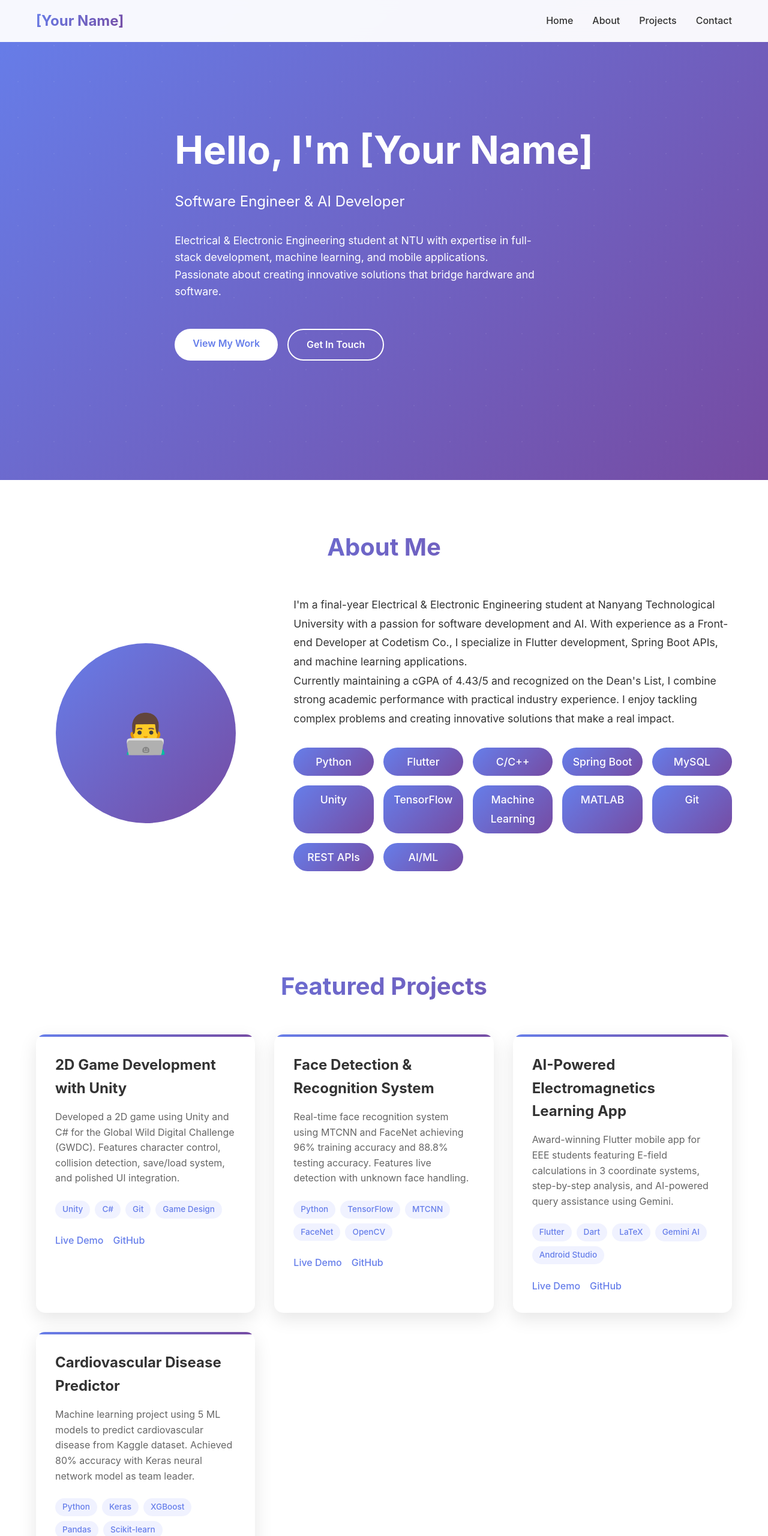
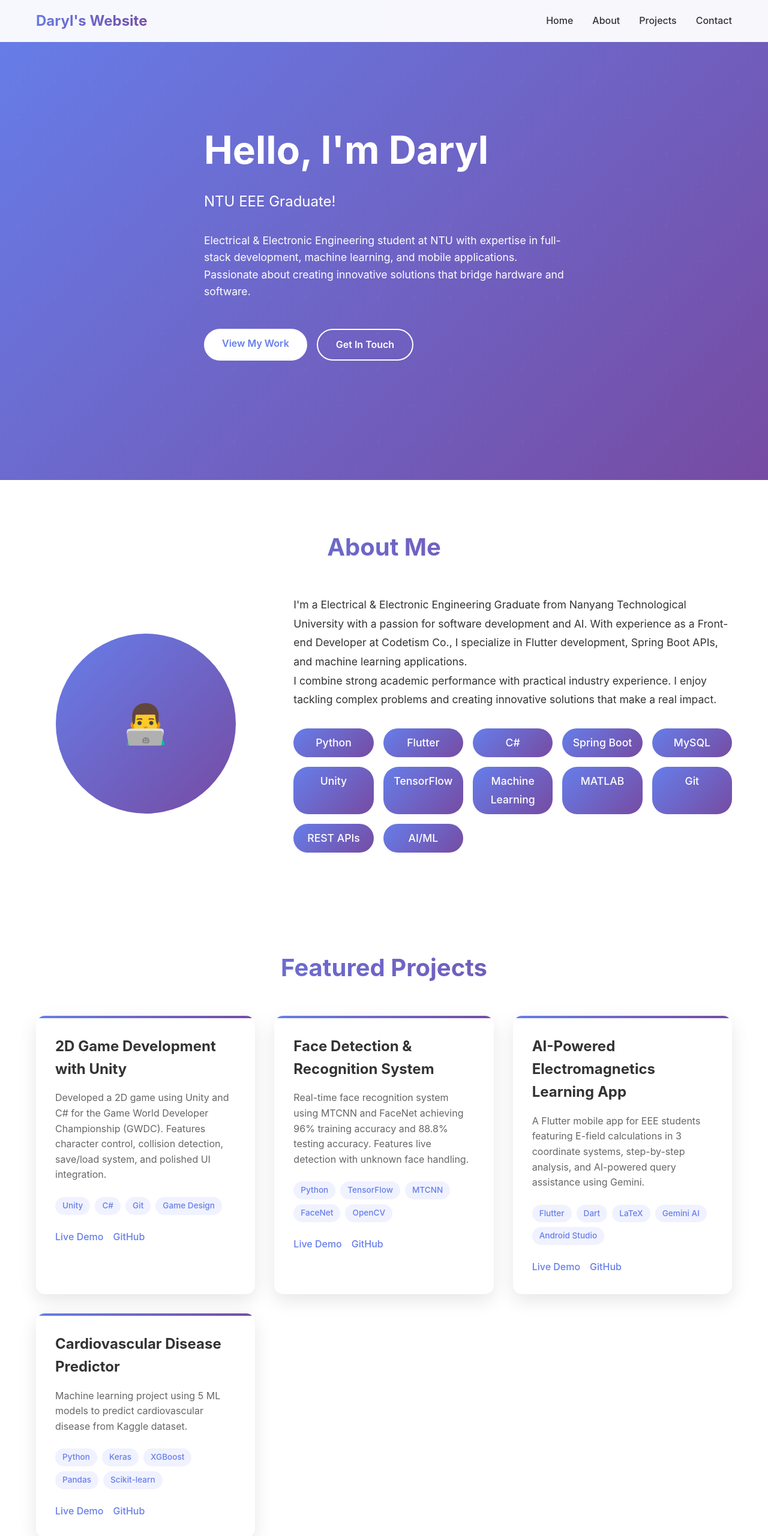
Before and after one commit to BotDoge1202/Portfolio, a plain HTML site: page index.html in a window 1280 px wide. Shown: the top 2560 px of the page at 60% size. Drawn offline with Linux system fonts and the light colour scheme.

Commit message:
Update index.html

```diff
--- a/index.html
+++ b/index.html
@@ -476,7 +476,7 @@
     <nav class="navbar">
         <div class="container">
             <div class="nav-container">
-                <div class="logo">[Your Name]</div>
+                <div class="logo">Daryl's Website</div>
                 <ul class="nav-links">
                     <li><a href="#home">Home</a></li>
                     <li><a href="#about">About</a></li>
@@ -491,8 +491,8 @@
     <section id="home" class="hero">
         <div class="container">
             <div class="hero-content">
-                <h1>Hello, I'm [Your Name]</h1>
-                <p class="subtitle">Software Engineer & AI Developer</p>
+                <h1>Hello, I'm Daryl</h1>
+                <p class="subtitle">NTU EEE Graduate!</p>
                 <p class="description">Electrical & Electronic Engineering student at NTU with expertise in full-stack development, machine learning, and mobile applications. Passionate about creating innovative solutions that bridge hardware and software.</p>
                 <div class="cta-buttons">
                     <a href="#projects" class="btn btn-primary">View My Work</a>
@@ -511,12 +511,12 @@
                     👨‍💻
                 </div>
                 <div class="about-text fade-in">
-                    <p>I'm a final-year Electrical & Electronic Engineering student at Nanyang Technological University with a passion for software development and AI. With experience as a Front-end Developer at Codetism Co., I specialize in Flutter development, Spring Boot APIs, and machine learning applications.</p>
-                    <p>Currently maintaining a cGPA of 4.43/5 and recognized on the Dean's List, I combine strong academic performance with practical industry experience. I enjoy tackling complex problems and creating innovative solutions that make a real impact.</p>
+                    <p>I'm a Electrical & Electronic Engineering Graduate from Nanyang Technological University with a passion for software development and AI. With experience as a Front-end Developer at Codetism Co., I specialize in Flutter development, Spring Boot APIs, and machine learning applications.</p>
+                    <p> I combine strong academic performance with practical industry experience. I enjoy tackling complex problems and creating innovative solutions that make a real impact.</p>
                     <div class="skills">
                         <div class="skill-tag">Python</div>
                         <div class="skill-tag">Flutter</div>
-                        <div class="skill-tag">C/C++</div>
+                        <div class="skill-tag">C#</div>
                         <div class="skill-tag">Spring Boot</div>
                         <div class="skill-tag">MySQL</div>
                         <div class="skill-tag">Unity</div>
@@ -539,7 +539,7 @@
             <div class="projects-grid">
                 <div class="project-card fade-in">
                     <h3>2D Game Development with Unity</h3>
-                    <p>Developed a 2D game using Unity and C# for the Global Wild Digital Challenge (GWDC). Features character control, collision detection, save/load system, and polished UI integration.</p>
+                    <p>Developed a 2D game using Unity and C# for the Game World Developer Championship (GWDC). Features character control, collision detection, save/load system, and polished UI integration.</p>
                     <div class="project-tech">
                         <span class="tech-tag">Unity</span>
                         <span class="tech-tag">C#</span>
@@ -570,7 +570,7 @@
 
                 <div class="project-card fade-in">
                     <h3>AI-Powered Electromagnetics Learning App</h3>
-                    <p>Award-winning Flutter mobile app for EEE students featuring E-field calculations in 3 coordinate systems, step-by-step analysis, and AI-powered query assistance using Gemini.</p>
+                    <p>A Flutter mobile app for EEE students featuring E-field calculations in 3 coordinate systems, step-by-step analysis, and AI-powered query assistance using Gemini.</p>
                     <div class="project-tech">
                         <span class="tech-tag">Flutter</span>
                         <span class="tech-tag">Dart</span>
@@ -586,7 +586,7 @@
 
                 <div class="project-card fade-in">
                     <h3>Cardiovascular Disease Predictor</h3>
-                    <p>Machine learning project using 5 ML models to predict cardiovascular disease from Kaggle dataset. Achieved 80% accuracy with Keras neural network model as team leader.</p>
+                    <p>Machine learning project using 5 ML models to predict cardiovascular disease from Kaggle dataset.</p>
                     <div class="project-tech">
                         <span class="tech-tag">Python</span>
                         <span class="tech-tag">Keras</span>
@@ -613,12 +613,7 @@
                     <p>I'm always interested in hearing about new opportunities and collaborations. Whether you're looking for a software engineer, AI developer, or someone passionate about innovative technology solutions, I'd love to connect.</p>
                     <div class="contact-item">
                         <i>📧</i>
-                        <span>[your.email@example.com]</span>
-                    </div>
-                    <div class="contact-item">
-                        <i>📱</i>
-                        <span>[+65 XXXX XXXX]</span>
-                    </div>
+                        <span>daryl_tan_98@hotmail.com</span>
                     <div class="contact-item">
                         <i>📍</i>
                         <span>Singapore</span>
```
